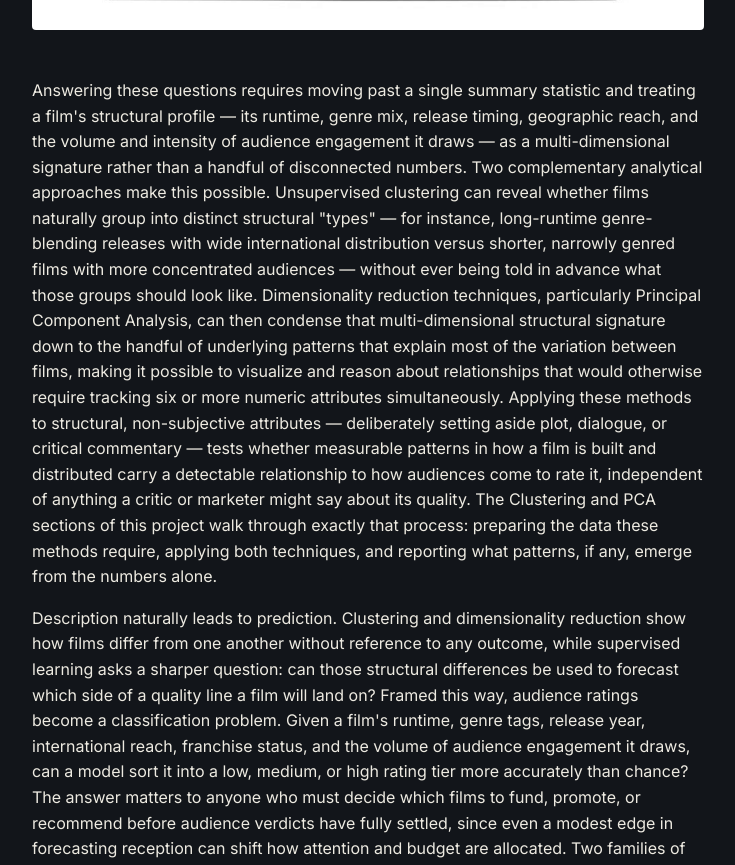
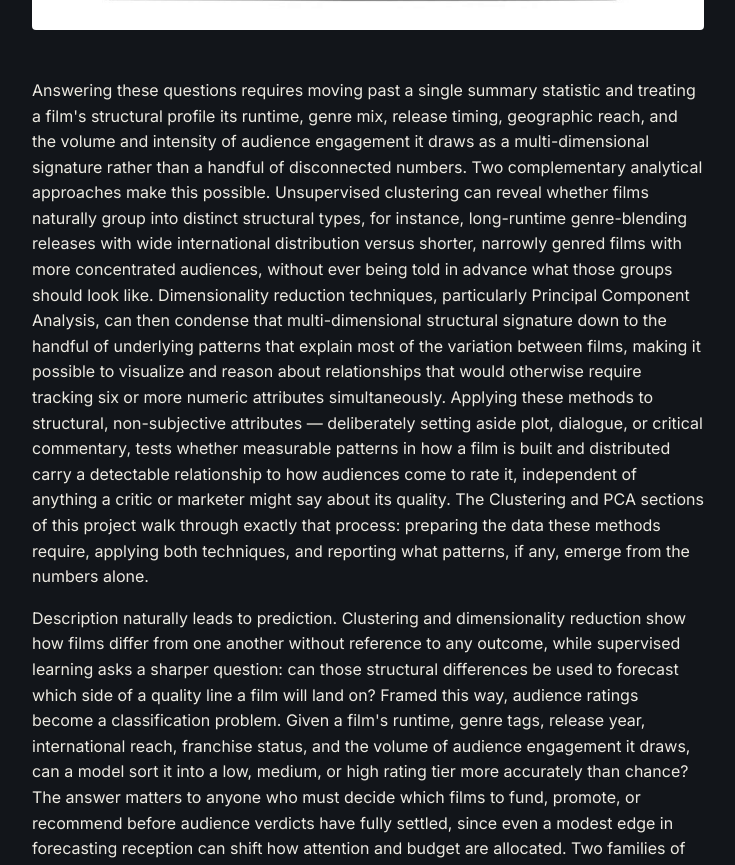
Before and after one commit to natarajankrishna/IMDB-Project, a plain HTML site: page index.html in a window 1280 px wide. Shown: the part 2918-3783 px from the top of the page, without its empty margins (272-1007 px from the left). Drawn offline with Linux system fonts and the light colour scheme; files that its build step writes are made by us from their sources.

Commit message:
Update index.html

```diff
--- a/index.html
+++ b/index.html
@@ -82,18 +82,18 @@
     <img src="assets/intro-clapperboard.jpg" alt="Film production clapperboard" style="width:100%; border-radius:4px; margin: 8px 0 24px;" onerror="this.style.display='none'">
 
     <p>Answering these questions requires moving past a single summary statistic and treating a film's
-    structural profile — its runtime, genre mix, release timing, geographic reach, and the volume and
-    intensity of audience engagement it draws — as a multi-dimensional signature rather than a handful of
+    structural profile its runtime, genre mix, release timing, geographic reach, and the volume and
+    intensity of audience engagement it draws as a multi-dimensional signature rather than a handful of
     disconnected numbers. Two complementary analytical approaches make this possible. Unsupervised
-    clustering can reveal whether films naturally group into distinct structural "types" — for instance,
+    clustering can reveal whether films naturally group into distinct structural types, for instance,
     long-runtime genre-blending releases with wide international distribution versus shorter, narrowly
-    genred films with more concentrated audiences — without ever being told in advance what those groups
+    genred films with more concentrated audiences, without ever being told in advance what those groups
     should look like. Dimensionality reduction techniques, particularly Principal Component Analysis, can
     then condense that multi-dimensional structural signature down to the handful of underlying patterns
     that explain most of the variation between films, making it possible to visualize and reason about
     relationships that would otherwise require tracking six or more numeric attributes simultaneously.
     Applying these methods to structural, non-subjective attributes — deliberately setting aside plot,
-    dialogue, or critical commentary — tests whether measurable patterns in how a film is built and
+    dialogue, or critical commentary, tests whether measurable patterns in how a film is built and
     distributed carry a detectable relationship to how audiences come to rate it, independent of anything
     a critic or marketer might say about its quality. The Clustering and PCA sections of this project walk
     through exactly that process: preparing the data these methods require, applying both techniques, and
```
